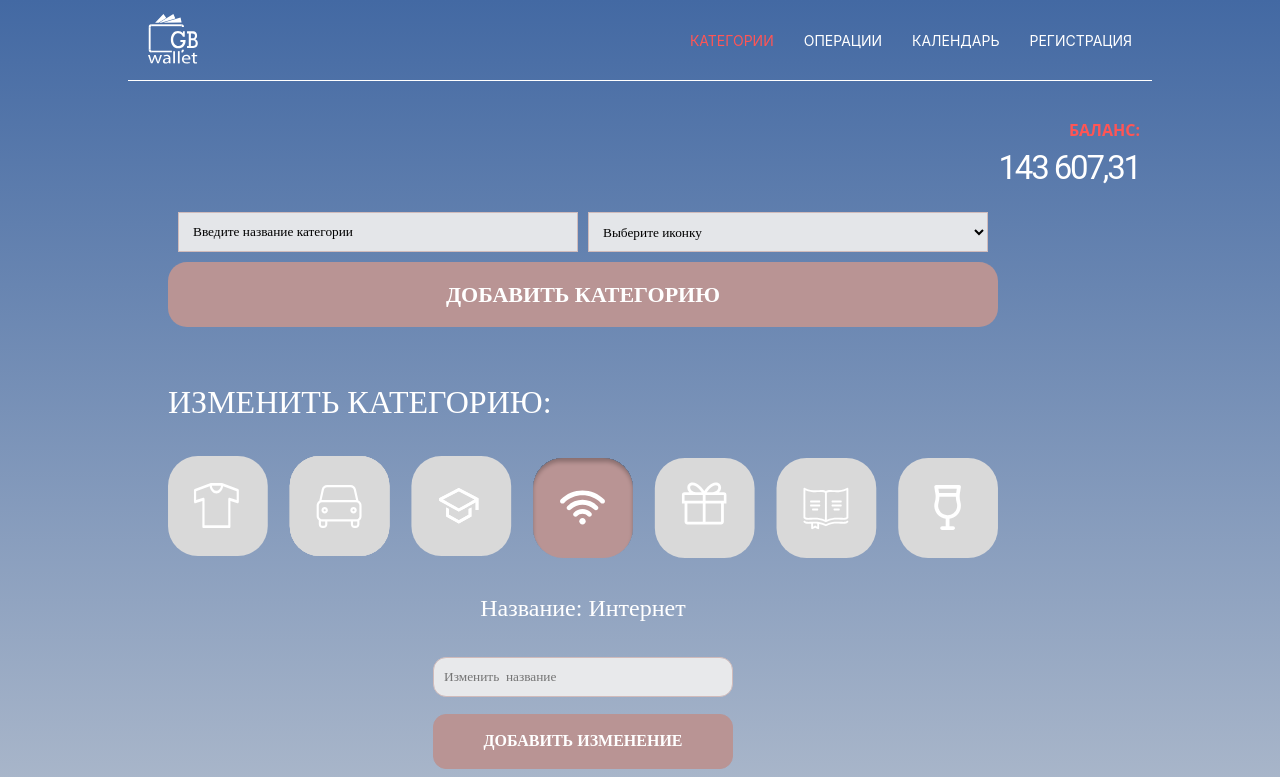
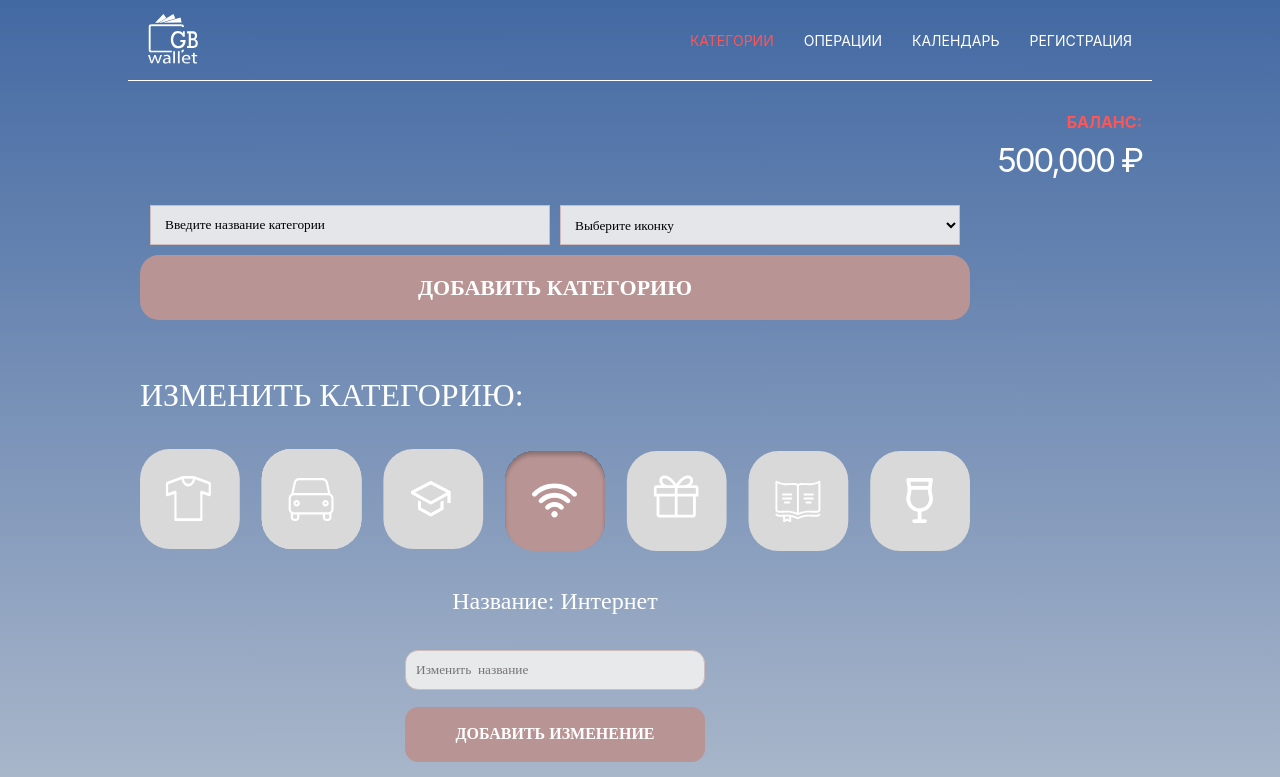
Before and after one commit to Mercique/Wallet-project, a React (Create React App) app: page /category in a window 1280 px wide. Shown: the top 777 px of the page. Built offline with nearby package versions, Linux system fonts and the light colour scheme; no server answers.

Commit message:
Create Balance component + some fix css for category component

```diff
--- a/src/App.jsx
+++ b/src/App.jsx
@@ -113,7 +113,7 @@ function App() {
       .then((data) => {
         const updatePaymentList = paymentList.filter((payment) => payment.id !== deleteItem.id);
         setPaymentList(updatePaymentList);
-        console.log("Delete payment: ", data);
+        console.log("Delete: ", data);
       })
       .catch((err) => console.error(err));
 
@@ -126,7 +126,7 @@ function App() {
         <div className="wrapper-top center">
           <Header />
           <Routes>
-            <Route path="/category" element={<Category />} />
+            <Route path="/category" element={<Category balance={balance - expenses} />} />
             <Route path="/" element={
                 <div className="operations">
                   <PaymentForm addNewPayment={addNewPayment} paymentList={paymentList} categoryList={categoryList} balance={balance - expenses} />
--- /dev/null
+++ b/src/components/Balance/Balance.jsx
@@ -0,0 +1,10 @@
+import styles from "./Balance.module.css";
+
+export const Balance = ({ balance }) => {
+  return (
+    <div className={styles.balance}>
+      <p className={styles.balanceLabel}>Баланс:</p>
+      <p className={styles.balanceValue}>{balance.toLocaleString()} &#8381;</p>
+    </div>
+  );
+};
--- /dev/null
+++ b/src/components/Balance/Balance.module.css
@@ -0,0 +1,24 @@
+.balance {
+  text-align: right;
+  margin-right: 10px;
+  padding-top: 30px;
+}
+
+.balanceLabel {
+  font-weight: 700;
+  font-size: 16px;
+  line-height: 22px;
+  text-transform: uppercase;
+  color: #FF5555;
+  margin: 0px;
+  padding-bottom: 7px;
+}
+
+.balanceValue {
+  font-weight: 400;
+  font-size: 33px;
+  margin: 0px;
+  letter-spacing: -0.065em;
+  text-transform: lowercase;
+  color: #FFFFFF;
+}
--- a/src/components/Category/Category.jsx
+++ b/src/components/Category/Category.jsx
@@ -1,6 +1,7 @@
 import styles from "./Category.module.css";
+import { Balance } from "../Balance/Balance";
 
-export const Category = () => {
+export const Category = ({ balance }) => {
     // const [category, setCategory] = useState([
     //   { id: 1, img: "/images/img-category-1.png", category: "Одежда" },
     //   { id: 2, img: "/images/img-category-2.png", category: "транспорт" },
@@ -14,10 +15,7 @@ export const Category = () => {
 
     return (
         <div className={styles.categoryWrapper}>
-            <div className={styles.balance}>
-                <div className={styles.balanceHeader}>Баланс:</div>
-                <div className={styles.balanceValue}>143 607,31</div>
-            </div>
+            <Balance balance={balance} />
             <div className={styles.addCategory}>
                 <div className={styles.actionArea}>
                     <input className={styles.addCategoryName} type="text" name="name"
--- a/src/components/Category/Category.module.css
+++ b/src/components/Category/Category.module.css
@@ -1,6 +1,6 @@
 @media (min-width: 1024px) {
   .categoryWrapper {
-    padding: 38px 12px 0 40px;
+    padding-left: 12px;
   }
 
   .balance {
--- a/src/components/PaymentForm/PaymentForm.jsx
+++ b/src/components/PaymentForm/PaymentForm.jsx
@@ -1,5 +1,6 @@
 import styles from "./PaymentForm.module.css";
 import { useState } from "react";
+import { Balance } from "../Balance/Balance";
 
 export const PaymentForm = ({ addNewPayment, paymentList, categoryList, balance }) => {
   const [name, setName] = useState("");
@@ -96,10 +97,7 @@ export const PaymentForm = ({ addNewPayment, paymentList, categoryList, balance
             <span>Добавить трату</span>
           </button>
         </form>
-        <div className={styles.balance}>
-          <p className={styles.balanceLabel}>Баланс:</p>
-          <p className={styles.whiteText}>{balance.toLocaleString()} &#8381;</p>
-        </div>
+        <Balance balance={balance} />
       </div>
     </>
   );
--- a/src/components/PaymentForm/PaymentForm.module.css
+++ b/src/components/PaymentForm/PaymentForm.module.css
@@ -170,28 +170,3 @@ input[type=number]::-webkit-inner-spin-button {
     display: flex;
     gap: 14px;
 }
-
-.balance {
-    text-align: right;
-    margin-right: 10px;
-    padding-top: 30px;
-}
-
-.balanceLabel {
-    font-weight: 700;
-    font-size: 16px;
-    line-height: 22px;
-    text-transform: uppercase;
-    color: #FF5555;
-    margin: 0px;
-    padding-bottom: 7px;
-}
-
-.whiteText {
-    font-weight: 400;
-    font-size: 33px;
-    margin: 0px;
-    letter-spacing: -0.065em;
-    text-transform: lowercase;
-    color: #FFFFFF;
-}
```
